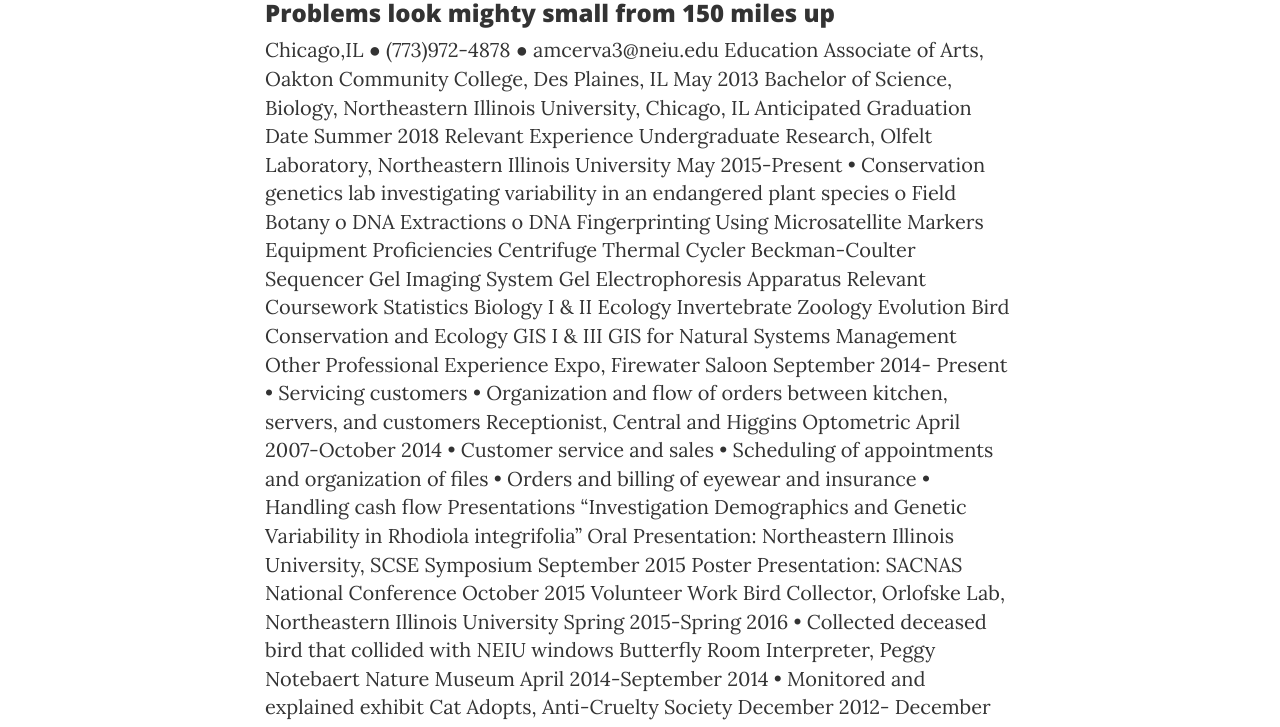
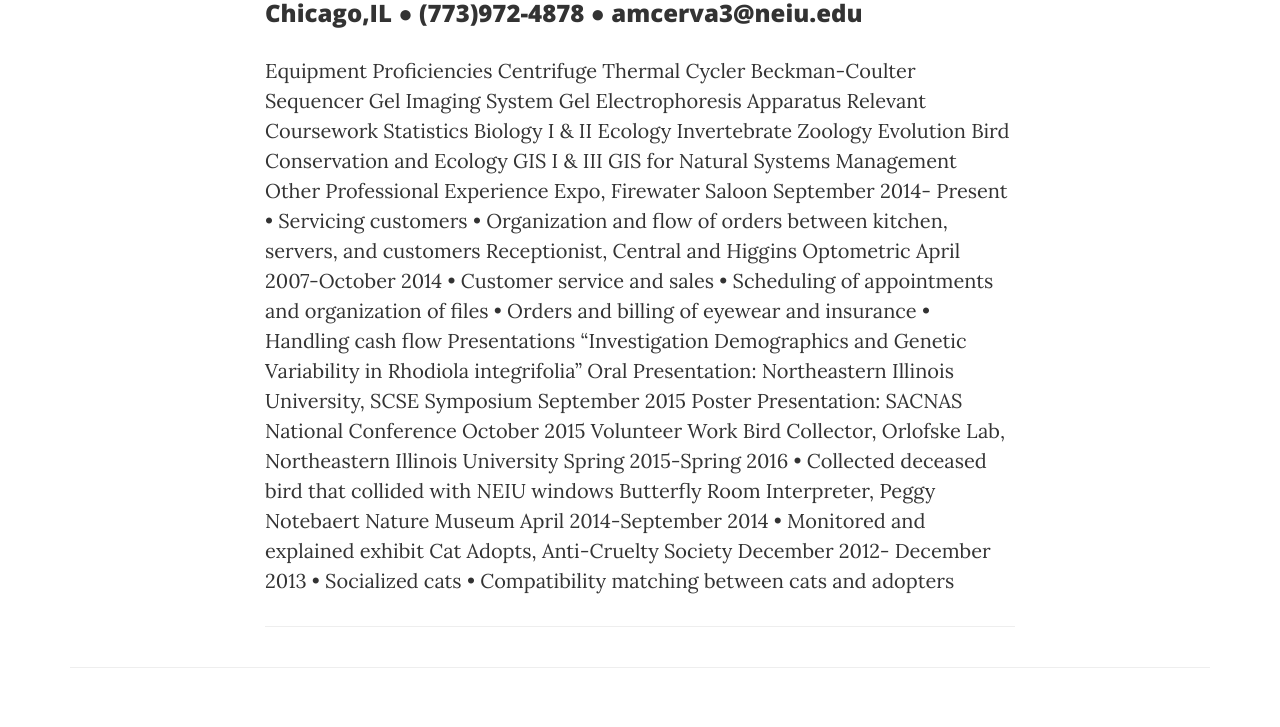
Before and after one commit to alyc07/Biology-CV, a website: page index.html in a window 1280 px wide. Shown: the part 545-1272 px from the top of the page. Drawn offline with nearby package versions, Linux system fonts and the light colour scheme; files that its build step writes are made by us from their sources.

Commit message:
Update index.html

```diff
--- a/index.html
+++ b/index.html
@@ -86,24 +86,24 @@
                             Alyson Cervantes
                         </h2>
                         <h3 class="post-subtitle">
-                            Problems look mighty small from 150 miles up
+                            Chicago,IL ● (773)972-4878 ● amcerva3@neiu.edu
                         </h3>
                     </a>
-                   Chicago,IL ● (773)972-4878 ● amcerva3@neiu.edu
 
-Education
+
+<p Education
 Associate of Arts, Oakton Community College, Des Plaines, IL	May 2013
 
 Bachelor of Science, Biology, Northeastern Illinois University, Chicago, IL
-Anticipated Graduation Date Summer 2018
+Anticipated Graduation Date Summer 2018</p>
 
-Relevant Experience
+<pRelevant Experience
 Undergraduate Research, Olfelt Laboratory, Northeastern Illinois University
 May 2015-Present
 •	Conservation genetics lab investigating variability in an endangered plant species
 o	Field Botany
 o	DNA Extractions
-o	DNA Fingerprinting Using Microsatellite Markers
+o	DNA Fingerprinting Using Microsatellite Markers </p>
 
 Equipment Proficiencies
 Centrifuge			Thermal Cycler	Beckman-Coulter Sequencer	 Gel Imaging System 	Gel Electrophoresis Apparatus
```
